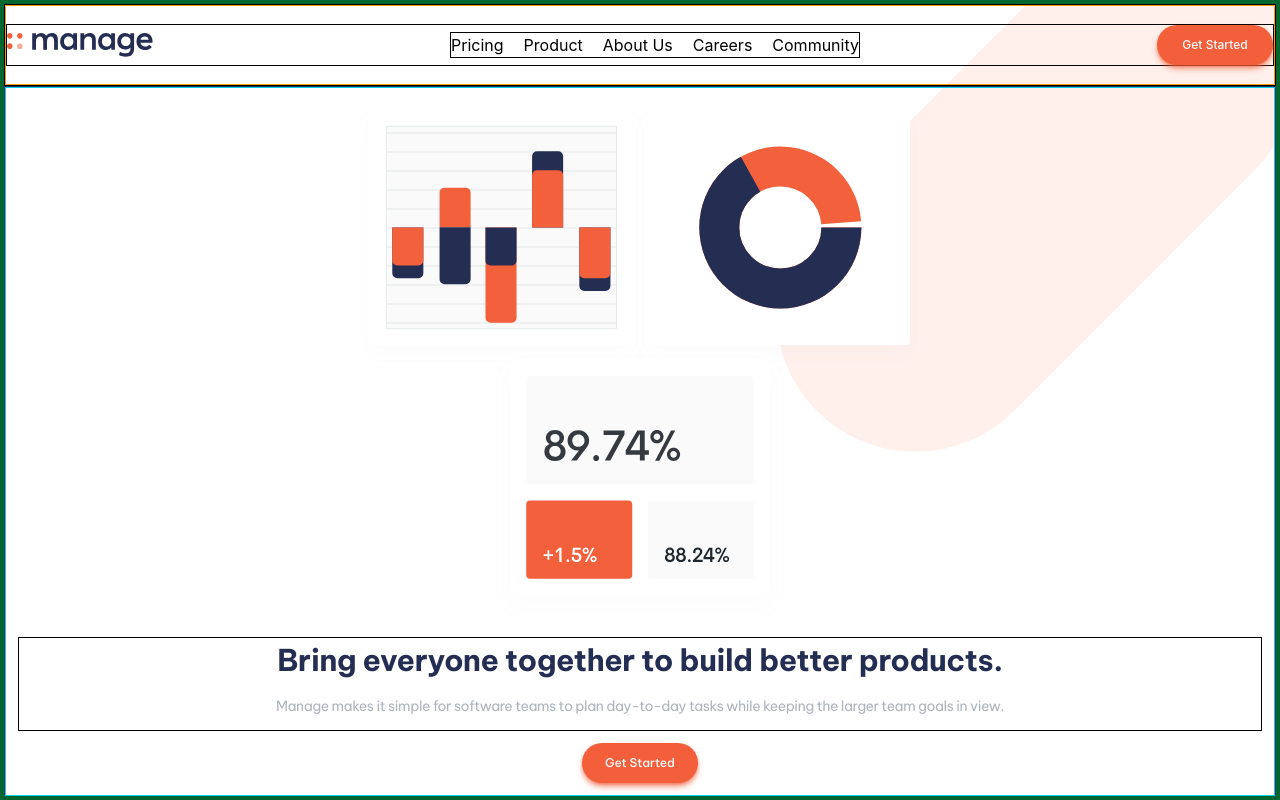
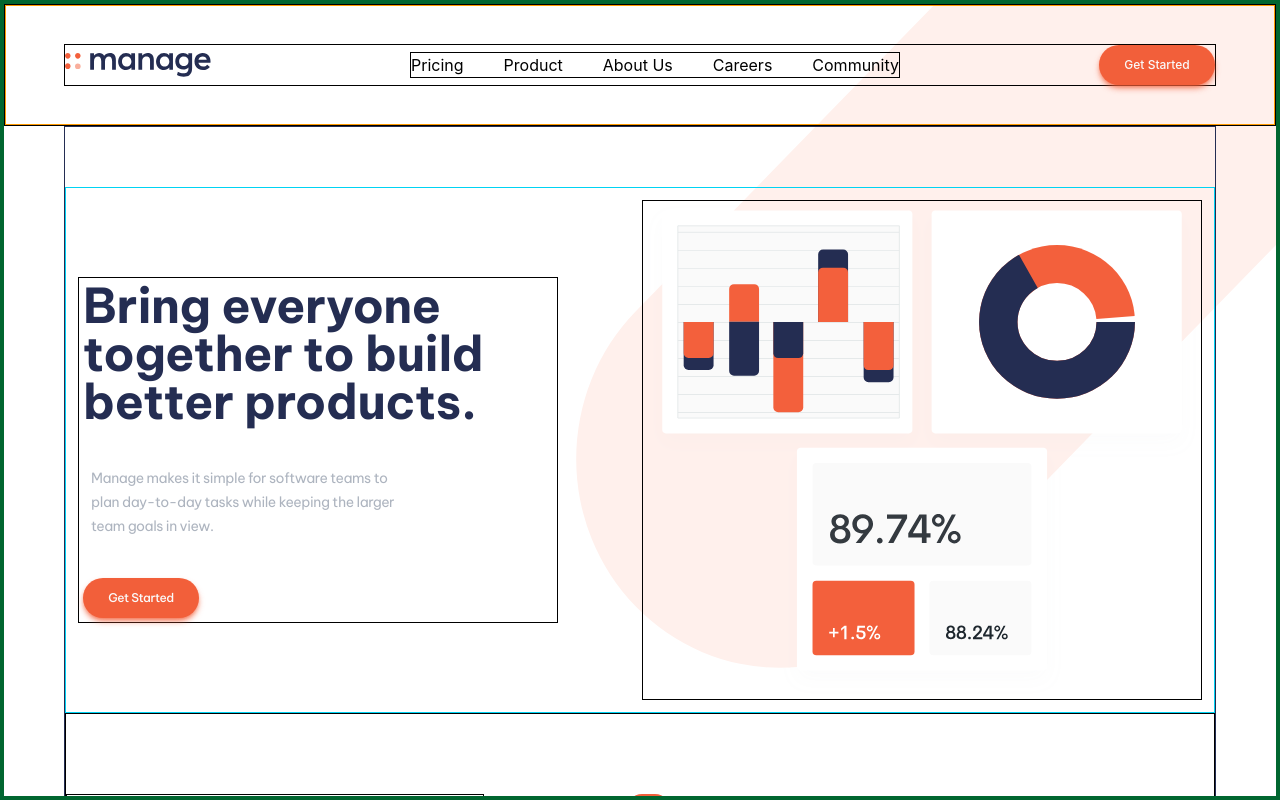
Before and after one commit to KLapitan/Manage-Landing-Page, a React (Vite) app: page / in a window 1280 px wide. Built offline with nearby package versions, Linux system fonts and the light colour scheme.

Commit message:
fixing ui from sm-large view

```diff
--- a/src/components/About/About.jsx
+++ b/src/components/About/About.jsx
@@ -28,35 +28,39 @@ const manageAboutDesc = [
 return (
 <section className=" border h-auto w-full " >
 
-  <div className="flex items-center flex-col mb-5">
-    <h2 className="text-2xl mt-21 text-center text-P-Blue950 font-bold tracking-tight leading-9 border w-auto  ">What’s different  <span className="text-2xl tracking-tighter inline-block">about Manage?</span></h2>
+<div className="sm:flex sm:flex-row sm:h-screen sm:items-start sm:mt-20  sm:justify-between">
+  <div className="flex items-center flex-col mb-5 border sm:items-start sm:p-2 sm:gap-7">
 
-    <span className="text-xs  text-center text-black/50  p-4 leading-6">  Manage provides all the functionality your team needs, without
+  {/* mobile view header */}
+    <h2 className="text-2xl mt-21 sm:mt-0 text-center text-P-Blue950 font-bold tracking-tight leading-9 border w-auto sm:text-left  sm:hidden ">What’s different  <span className="text-2xl tracking-tighter inline-block">about Manage?</span></h2>
+
+{/* larger than mobile */}
+    <h2 className="text-3xl w-100 text-left text-P-Blue950 font-Be-Vietnam-Pro font-bold border sm:inline-block">What's different about Manage?</h2>
+
+    <span className="text-xs  text-center text-black/50  p-4 leading-6 sm:text-left sm:p-0 sm:w-69">  Manage provides all the functionality your team needs, without
   the complexity. Our software is tailor-made for modern digital
   product teams. </span>
 
   </div>
 
-    <ul className=" h-auto flex flex-col gap-10 font-Be-Vietnam-Pro pl-3">
+    <ul className=" h-auto flex flex-col gap-10 font-Be-Vietnam-Pro pl-3 sm:w-150">
     {manageAboutDesc.map((item) =>(
     <li className=" flex flex-col  gap-1 justify-start items-center  h-auto w-full ">
 
 
 
-    <span className=" flex flex-row gap-4 justify-start  w-full items-center rounded-l-full bg-N-Orange50 ">
-    <span className=" py-2 px-4 rounded-full bg-P-Orange400 text-N-Graye50 text-xs">0{item.id}</span>
+    <span className=" flex flex-row gap-4 justify-start  w-full items-center rounded-l-full sm:bg-white bg-N-Orange50 ">
+    <span className=" py-2 px-4 rounded-full bg-P-Orange400  text-N-Graye50 text-xs">0{item.id}</span>
 
      <span className="text-P-Blue950 text-sm tracking-tighter font-bold ">{item.title}</span>
     </span>
-    <span className="text-xs text-black/50 text-left w-full leading-6">{item.description}</span>
-
-
-
+    <span className="text-xs text-black/50 text-left w-full leading-6 sm:text-sm sm:border sm:w-sm">{item.description}</span>
     </li>
 
     ))}
     </ul>
 
+</div>
 
   <div className="h-auto w-full flex flex-col gap-1  items-center  mt-10 mb-10 p-2 border">
     <div className="w-full flex flex-col gap-17 items-center border">
--- a/src/components/Hero/Hero.jsx
+++ b/src/components/Hero/Hero.jsx
@@ -3,21 +3,22 @@ import About from "../About/About";
 const Hero = () => {
 
 return(
-<main className="border border-P-Blue950 h-auto max-w-7xl w-full font-Be-Vietnam-Pro   ">
-    <section className="p-3 h-auto w-full border flex flex-col gap-3 items-center border-cyan-400  ">
+<main className="border border-P-Blue950 h-auto max-w-6xl w-full font-Be-Vietnam-Pro   ">
+    <section className="p-3 h-auto w-full border flex flex-col gap-3 items-center border-cyan-400 sm:flex-row-reverse sm:justify-between mt-15 ">
         <picture>
-          <img src="/images/illustration-intro.svg" alt="hero-image" />
+          <img src="/images/illustration-intro.svg" alt="hero-image"  className="border md:w-140 md:h-125 "/>
         </picture>
 
         {/* intro description */}
-        <div className="flex flex-col items-center w-full border tracking-tight gap-2 p-1">
-          <h2 className="text-center text-3xl font-bold text-P-Blue950">Bring everyone together to build better products.</h2>
+        <div className="flex flex-col items-center w-full border tracking-tight gap-2 p-1 sm:items-start sm:w-120 sm:gap-8">
+          <h2 className="text-center text-3xl font-bold text-P-Blue950 sm:text-left sm:text-5xl">Bring everyone together to build better products.</h2>
 
-            <p className="text-sm text-center p-2 text-gray-400/80 leading-6"> Manage makes it simple for software teams to plan day-to-day tasks while keeping the larger team goals in view.</p>
+            <p className="text-sm text-center p-2 text-gray-400/80 leading-6 sm:text-left sm:w-xs"> Manage makes it simple for software teams to plan day-to-day tasks while keeping the larger team goals in view.</p>
 
+             <Button className="bg-P-Orange400 shadow-md shadow-P-Orange400/75 rounded-full py-3  w-29 text-xs font-medium text-N-Graye50 hidden sm:inline-block ">Get Started</Button>
 
         </div>
-            <Button className="bg-P-Orange400 shadow-md shadow-P-Orange400/75 rounded-full py-3  w-29 text-xs font-medium text-N-Graye50">Get Started</Button>
+            <Button className="bg-P-Orange400 shadow-md shadow-P-Orange400/75 rounded-full py-3  w-29 text-xs font-medium text-N-Graye50 sm:hidden">Get Started</Button>
     </section>
 
 <About/>
--- a/src/components/nav.jsx
+++ b/src/components/nav.jsx
@@ -10,13 +10,13 @@ const manageLinks =[" Pricing",
 
 
 return (
-<nav className="h-20 border border-amber-500 flex items-center w-full justify-center ">
-  <section className="flex flex-row justify-between items-center  border max-w-7xl w-full  ">
+<nav className="h-30 border border-amber-500 flex items-center w-full justify-center ">
+  <section className="flex flex-row justify-between items-center  border max-w-6xl w-full  ">
         <picture>
           <img src="/images/logo.svg" alt="logo" />
         </picture>
 
-        <ul className="hidden sm:flex flex-row gap-5 w-auto border  ">
+        <ul className="hidden sm:flex flex-row gap-10 w-auto border  ">
             {manageLinks.map((link,index) => (
             <li key={index}>
               {link}
--- a/src/layout/ManageLayout.jsx
+++ b/src/layout/ManageLayout.jsx
@@ -9,7 +9,7 @@ const Layout = () => {
 return(
 <div className="relative overflow-x-hidden max-h-auto h-screen border-4 border-green-800  ">
 
-<div className="absolute z-0 w-90 h-90  -top-10  -right-20  md:w-130 md:h-130  md:-right-5 md:-top-18 ">
+<div className="absolute z-0 w-90 h-90  -top-10  -right-20  sm:w-190 sm:h-195  sm:-right-15 sm:-top-29 ">
 {/* bandage like pattern   */}
 <picture >
 <img src="/images/bg-tablet-pattern.svg" alt="pattern-logo" className="w-full h-full"/>
```
